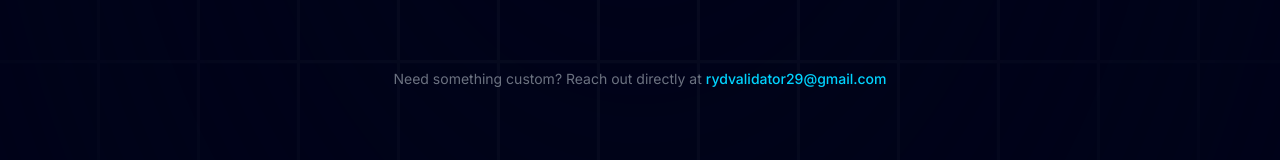
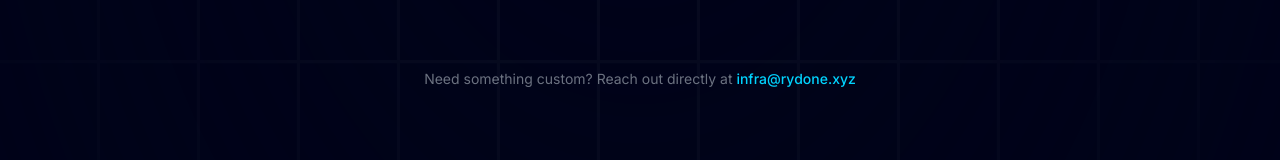
Before and after one commit to ryzwan29/node-portfolio-v2, a Next.js app: page /product in a window 1280 px wide. Shown: the part 1340-1500 px from the top of the page. Built offline with nearby package versions, Linux system fonts and the light colour scheme.

Commit message:
update: Email

```diff
--- a/app/product/page.tsx
+++ b/app/product/page.tsx
@@ -110,10 +110,10 @@ const ProductPage = () => {
               <p className="text-gray-500 text-sm">
                 Need something custom? Reach out directly at{" "}
                 <a
-                  href="mailto:rydvalidator29@gmail.com"
+                  href="mailto:infra@rydone.xyz"
                   className="text-[#00d4ff] hover:underline font-medium"
                 >
-                  rydvalidator29@gmail.com
+                  infra@rydone.xyz
                 </a>
               </p>
             </div>
--- a/data/index.ts
+++ b/data/index.ts
@@ -157,7 +157,7 @@ export const footerContent = {
   subheading: "for maximum performance, security, and reliability.",
   body: "Reach out to me today and let's discuss how I can help you strengthen your network.",
   ctaLabel: "Contact Us",
-  ctaEmail: "mailto:rydvalidator29@gmail.com",
+  ctaEmail: "mailto:infra@rydone.xyz",
   copyright: "Copyright © 2026 RydOne. All rights reserved.",
 };
 
@@ -172,7 +172,7 @@ export const products = [
     description:
       "Dedicated private RPC endpoint with low-latency access, no rate limiting, and 99.9% uptime SLA. Ideal for dApps, bots, and high-frequency blockchain interactions.",
     features: ["No rate limit", "Low latency", "Custom chain support", "99.9% uptime SLA"],
-    contactEmail: "mailto:rydvalidator29@gmail.com?subject=Inquiry%3A%20RPC%20Private",
+    contactEmail: "mailto:infra@rydone.xyz?subject=Inquiry%3A%20RPC%20Private",
     icon: "/rpc.png",
     accent: "#00d4ff",
   },
@@ -183,7 +183,7 @@ export const products = [
     description:
       "Full historical archive node access for deep on-chain data queries. Perfect for indexers, analytics platforms, and researchers needing complete state history.",
     features: ["Full state history", "Fast query response", "REST & gRPC support", "Multiple networks"],
-    contactEmail: "mailto:rydvalidator29@gmail.com?subject=Inquiry%3A%20Archive%20Node",
+    contactEmail: "mailto:infra@rydone.xyz?subject=Inquiry%3A%20Archive%20Node",
     icon: "/archieve.png",
     accent: "#7b8fff",
   },
@@ -194,7 +194,7 @@ export const products = [
     description:
       "High-performance bare-metal dedicated servers for running validator nodes, indexers, or any compute-intensive blockchain workload. Full root access, your config.",
     features: ["Bare-metal performance", "Full root access", "DDoS protection", "24/7 monitoring"],
-    contactEmail: "mailto:rydvalidator29@gmail.com?subject=Inquiry%3A%20Dedicated%20Server",
+    contactEmail: "mailto:infra@rydone.xyz?subject=Inquiry%3A%20Dedicated%20Server",
     icon: "/dedicated.png",
     accent: "#00ffcc",
   },
@@ -205,7 +205,7 @@ export const products = [
     description:
       "Affordable virtual private servers optimized for blockchain nodes, testnets, and light validator setups. Scalable specs, SSD storage, and instant deployment.",
     features: ["SSD NVMe storage", "Scalable resources", "Instant deployment", "Linux ready"],
-    contactEmail: "mailto:rydvalidator29@gmail.com?subject=Inquiry%3A%20VPS",
+    contactEmail: "mailto:infra@rydone.xyz?subject=Inquiry%3A%20VPS",
     icon: "/vps.png",
     accent: "#f59e0b",
   },
```
